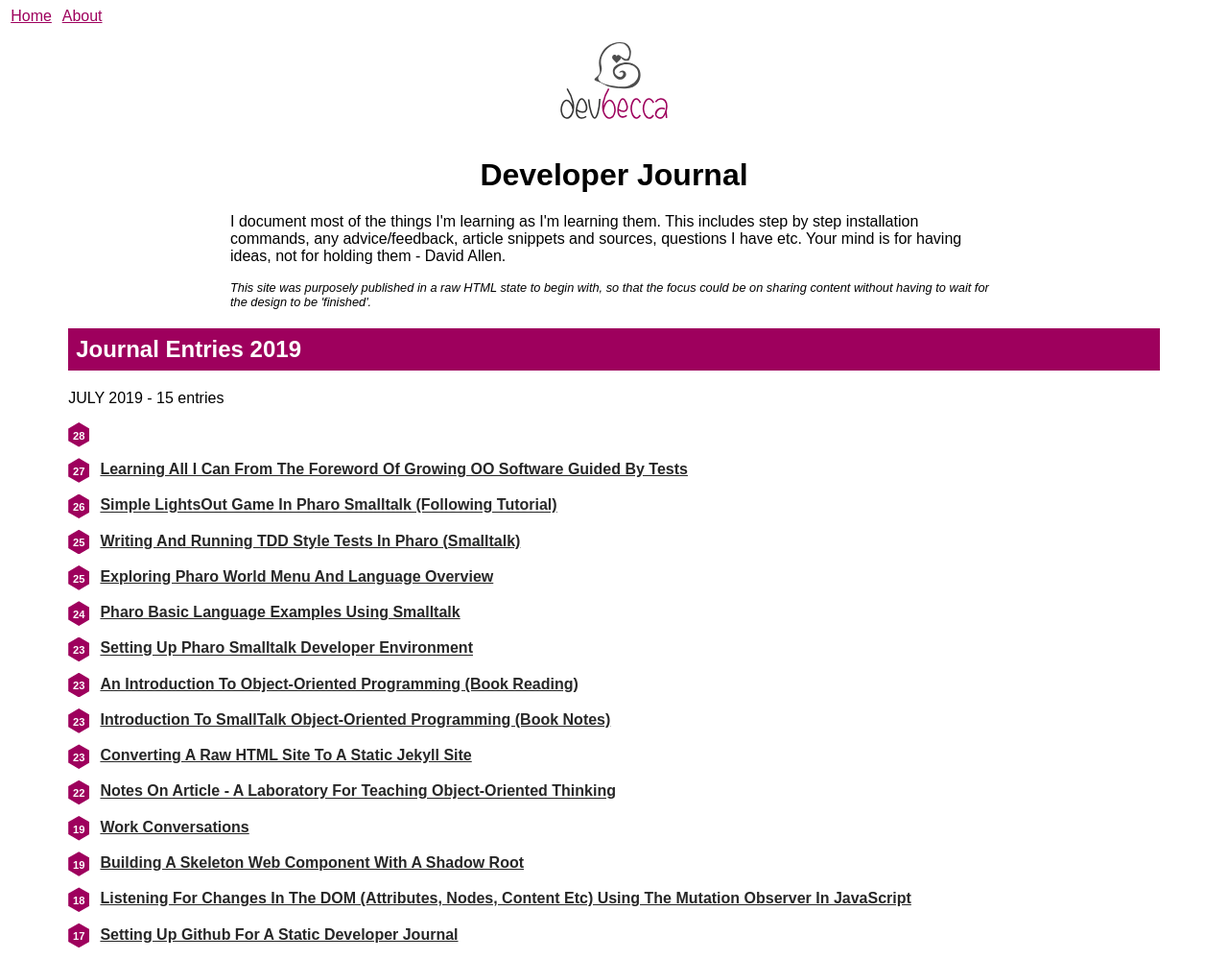
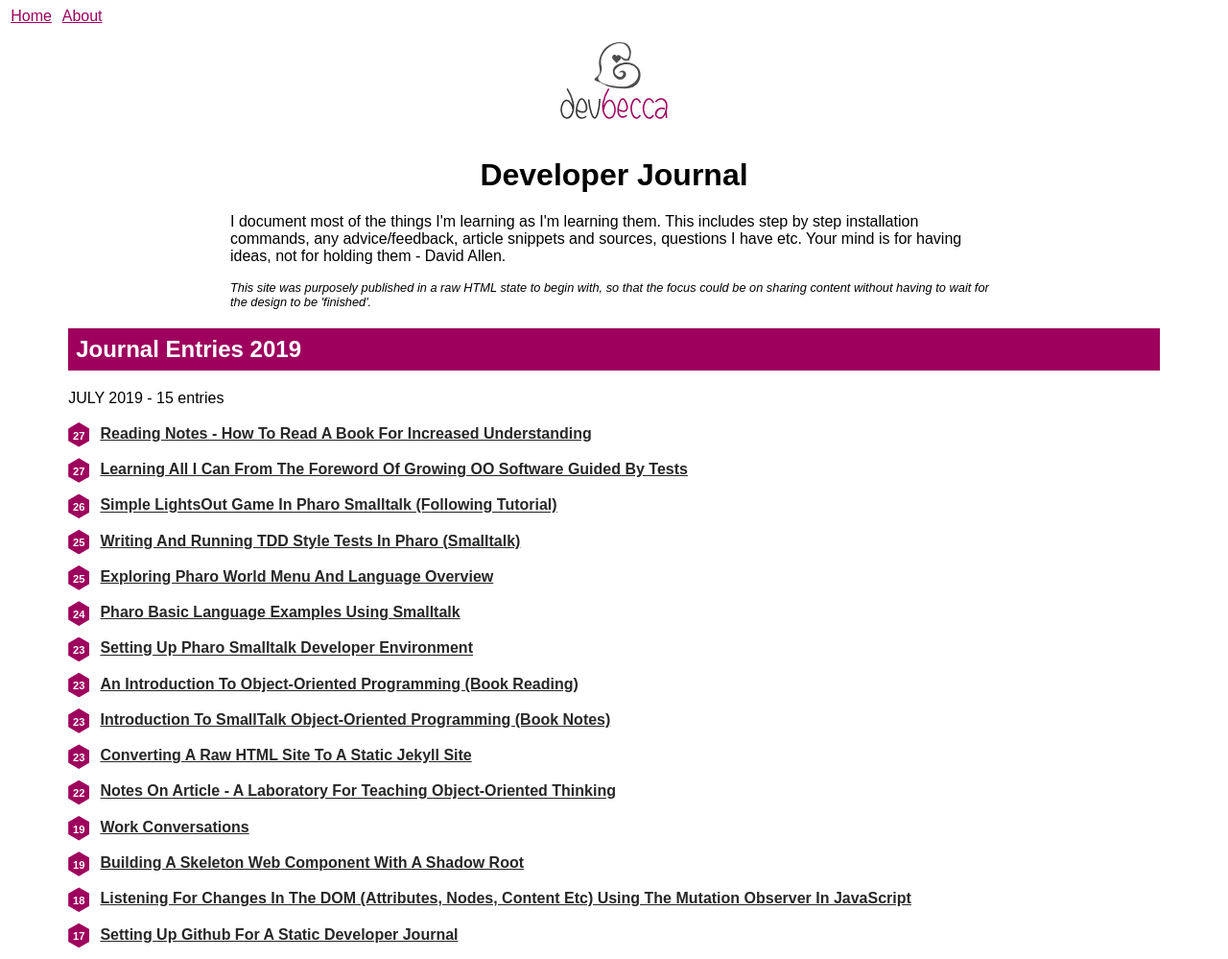
Before and after one commit to Becca9941/Becca9941.github.io, a Jekyll site: the page built from index.html, in a window 1280 px wide. Shown: the whole page at 96% size. Built offline with Jekyll 4.4.1, drawn with Linux system fonts in a browser that asks for light colours.

Commit message:
removed bracket from inside of a category word, typo

```diff
--- a/_posts/2019-07-27-reading-notes-on-how-to-read-a-book.html
+++ b/_posts/2019-07-27-reading-notes-on-how-to-read-a-book.html
@@ -2,8 +2,7 @@
 layout: post
 title: Reading Notes - How to read a book for increased understanding
 categories: [book, notes, reading]
-tags: [reading-notes, personal development]
-analytical, syntopical]
+tags: [reading-notes, personal development analytical, syntopical]
 ---
 
 <img src="/assets/img/how-to-read-a-book.jpg" alt="How to read a book book in
```
